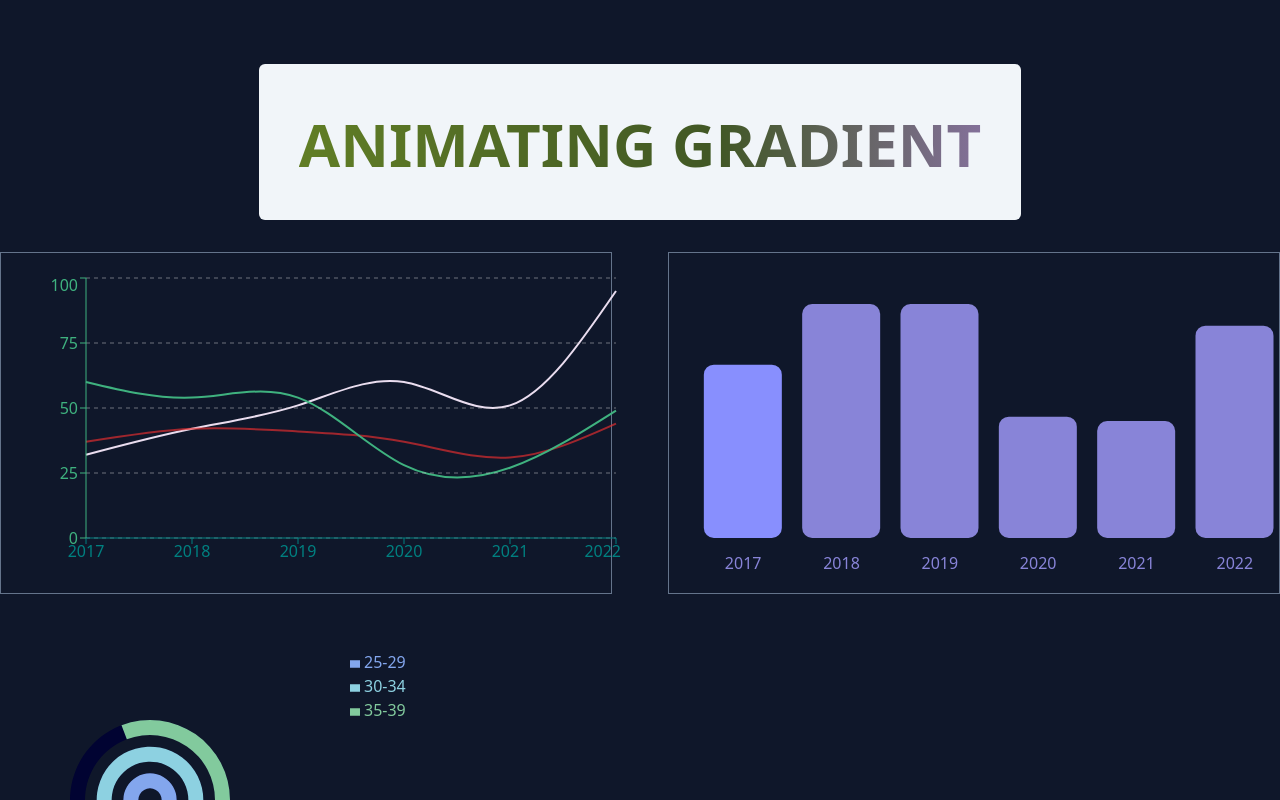
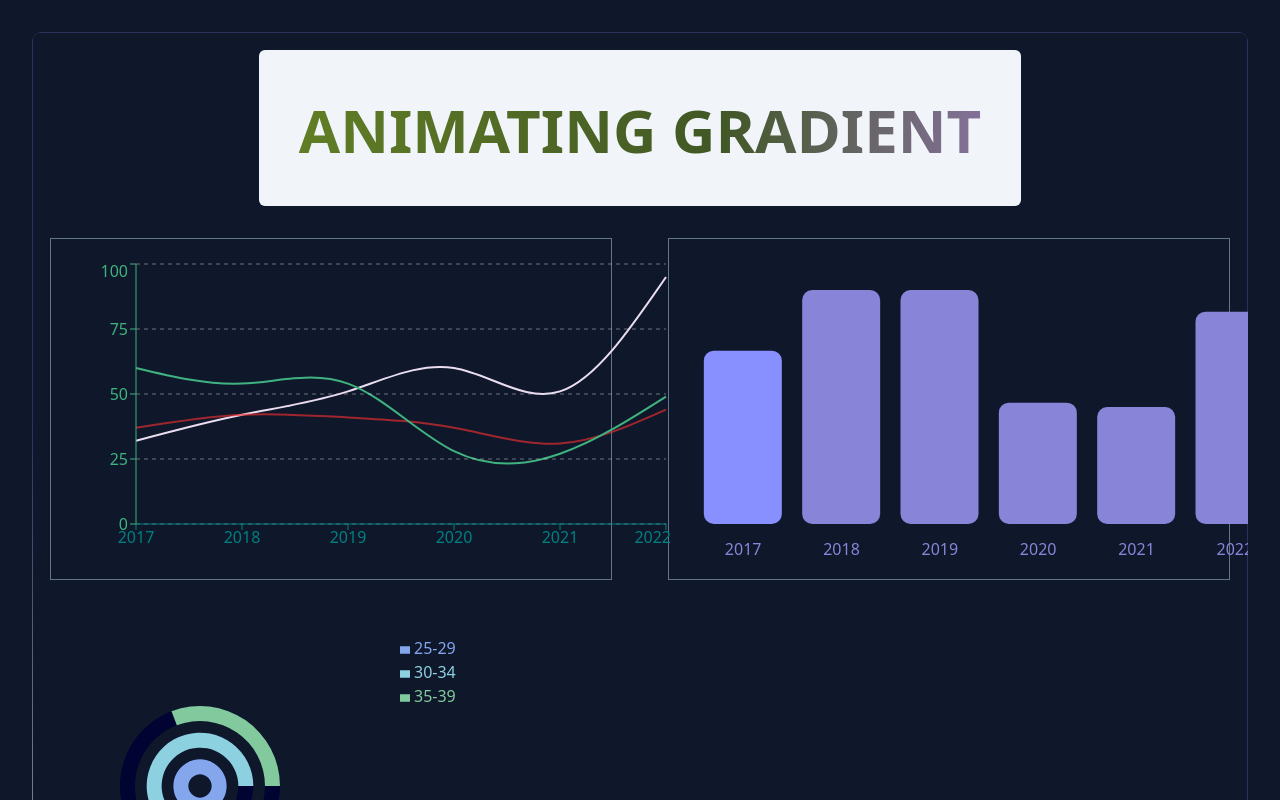
Before and after one commit to rahmanhamim/animation-chart-demo, a Next.js app: page / in a window 1280 px wide. Shown: the top 800 px of the page. Built offline with nearby package versions, Linux system fonts and the light colour scheme.

Commit message:
border gradient anim added

```diff
--- a/pages/index.tsx
+++ b/pages/index.tsx
@@ -1,7 +1,21 @@
 import { motion } from "framer-motion";
-import BarChartBlock from "../components/BarCharts/BarChartBlock";
+import dynamic from "next/dynamic";
 import LineChartBlock from "../components/LineCharts/LineChartBlock";
-import RadialChartBlock from "../components/RadialCharts/RadialChartBlock";
+// import BarChartBlock from "../components/BarCharts/BarChartBlock";
+// import RadialChartBlock from "../components/RadialCharts/RadialChartBlock";
+
+const BarChartBlock = dynamic(
+    () => import("../components/BarCharts/BarChartBlock"),
+    {
+        ssr: false,
+    }
+);
+const RadialChartBlock = dynamic(
+    () => import("../components/RadialCharts/RadialChartBlock"),
+    {
+        ssr: false,
+    }
+);
 
 export default function Home() {
     const containerVariant = {
@@ -37,10 +51,11 @@ export default function Home() {
             variants={containerVariant}
             initial="hidden"
             animate="visible"
-            className="bg-slate-900 overflow-hidden text-white min-h-screen"
+            className="bg-slate-900 overflow-hidden text-white min-h-screen p-8"
         >
-            <main className="container mx-auto">
-                <div className="bg-slate-100 p-10 pb-14 rounded-md w-fit mx-auto mt-16">
+            <main className="container mx-auto gradientContainer">
+                <div className="relative m-[1px] bg-slate-900 rounded-md border border-transparent p-4">
+                    <div className="bg-slate-100 p-10 pb-14 rounded-md w-fit mx-auto">
                         <motion.h1
                             variants={childVariants}
                             className="text-6xl font-extrabold textGradient"
@@ -59,6 +74,7 @@ export default function Home() {
                             <RadialChartBlock />
                         </div>
                     </div>
+                </div>
             </main>
         </motion.div>
     );
--- a/styles/globals.css
+++ b/styles/globals.css
@@ -31,3 +31,39 @@
         background-position: right;
     }
 }
+
+.gradientContainer {
+    /* box-shadow: 16px 13px 20px #eaeaea; */
+    border-radius: 10px;
+    position: relative;
+    overflow: hidden;
+    background-color: rgb(61, 60, 60);
+    z-index: 1001;
+}
+.gradientContainer::before {
+    content: "";
+    background-image: conic-gradient(
+        rgb(220, 222, 230),
+        rgb(47, 47, 90),
+        rgb(47, 47, 90),
+        rgb(47, 47, 90),
+        rgb(47, 47, 90),
+        rgb(220, 222, 230)
+    );
+    width: 150%;
+    height: 150%;
+    position: absolute;
+    z-index: -1;
+    top: -30%;
+    left: -20%;
+    animation: rotateAnim 10s linear infinite;
+}
+
+@keyframes rotateAnim {
+    0% {
+        transform: rotate(0deg);
+    }
+    100% {
+        transform: rotate(360deg);
+    }
+}
```
Lines whose indentation alone changed are shown as unchanged.
